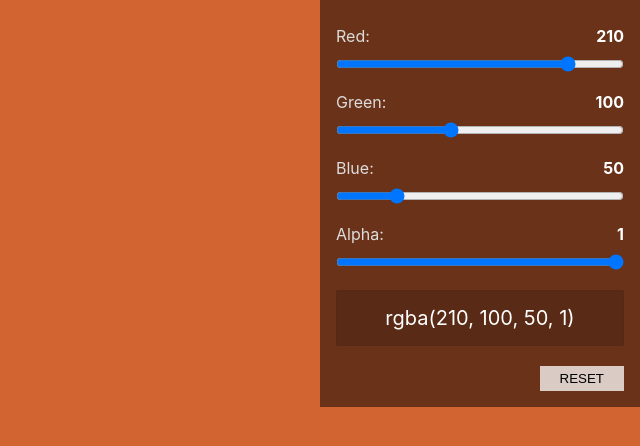
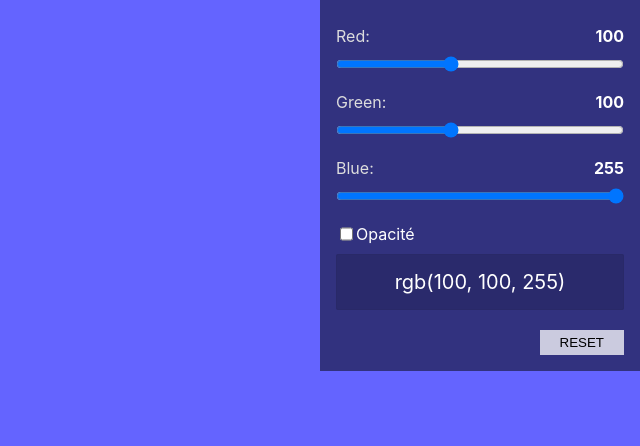
Before and after one commit to cedricbeau/rgba-playground, a plain HTML site: page index.html in a window 1280 px wide. Both pictures are taken after a click on the button "RESET". Shown: the whole page, without its empty margins (640-1280 px from the left). Drawn offline with Linux system fonts and the light colour scheme.

Commit message:
merged rgb and rgba selector

```diff
--- a/css/style.scss
+++ b/css/style.scss
@@ -81,3 +81,8 @@ body {
     }
   }
 }
+
+// Opacity container
+#opacitySelector {
+  display: none;
+}
--- a/index.html
+++ b/index.html
@@ -30,6 +30,10 @@
       <input type="range" class="selector_range" value="50" min="0" max="255" step="1" oninput="showValue(this.value)">
     </div>
     <div class="selector">
+      <input type="checkbox" name="opacity" id="checkOpacity" onclick="checkOpacity()">
+      <label for="checkOpacity">Opacité</label>
+    </div>
+    <div id="opacitySelector" class="selector">
       <span class="selector_label">Alpha:</span>
       <span class="selector_value"></span>
       <input type="range" class="selector_range" value="1" min="0" max="1" step="0.01" oninput="showValue(this.value)">
--- a/js/index.js
+++ b/js/index.js
@@ -1,4 +1,49 @@
-let rgbaDef = function (value1, value2, value3, value4, range1, range2, range3, range4,  result, txt) {
+// -----------------------------------------------------------------------
+// RGB FUNCTION
+// -----------------------------------------------------------------------
+
+function rgbDef(value1, value2, value3, range1, range2, range3, result, txt) {
+
+  value1.innerHTML = range1;
+  value2.innerHTML = range2;
+  value3.innerHTML = range3;
+
+  result.style.background = "rgb(" + range1 + ", " + range2 + ", " + range3 + ")";
+  txt.innerHTML = "rgb(" + range1 + ", " + range2 + ", " + range3 + ")";
+}
+
+function rgbDefFunc() {
+  let ranges = document.querySelectorAll(".selector_range")
+  let values = document.querySelectorAll(".selector_value")
+  let result = document.body
+  let txt = document.querySelector('.resultat')
+  rgbDef(values[0], values[1], values[2], ranges[0].value, ranges[1].value, ranges[2].value, result, txt)
+}
+
+function rgbReset(range1, range2, range3, value1, value2, value3, result, txt) {
+  range1.value = '100'
+  range2.value = '100'
+  range3.value = '255'
+  value1.innerHTML = '100'
+  value2.innerHTML = '100'
+  value3.innerHTML = '255'
+  result.style.background = "rgb(100, 100, 255)"
+  txt.innerHTML = "rgb(100, 100, 255)"
+}
+
+function rgbResetFunc() {
+  let ranges = document.querySelectorAll(".selector_range")
+  let values = document.querySelectorAll(".selector_value")
+  let result = document.body
+  let txt = document.querySelector('.resultat')
+  rgbReset(ranges[0],ranges[1],ranges[2],values[0],values[1],values[2],result,txt)
+}
+
+// -----------------------------------------------------------------------
+// RGBA FUNCTION
+// -----------------------------------------------------------------------
+
+function rgbaDef(value1, value2, value3, value4, range1, range2, range3, range4,  result, txt) {
 
   value1.innerHTML = range1;
   value2.innerHTML = range2;
@@ -10,7 +55,7 @@ let rgbaDef = function (value1, value2, value3, value4, range1, range2, range3,
 
 }
 
-let rgbaDefFunc = function () {
+function rgbaDefFunc() {
 
   let ranges = document.querySelectorAll(".selector_range")
   let values = document.querySelectorAll(".selector_value")
@@ -19,31 +64,23 @@ let rgbaDefFunc = function () {
   rgbaDef(values[0], values[1], values[2], values[3], ranges[0].value, ranges[1].value, ranges[2].value, ranges[3].value, result, txt)
 
 }
-rgbaDefFunc()
 
-function showValue(value) {
-  rgbaDefFunc()
-}
+function rgbaReset(range1, range2, range3, range4, value1, value2, value3, value4, result, txt) {
 
-// Reset
-// ---------------------------------------------------
-
-let rgbaReset = function(range1, range2, range3, range4, value1, value2, value3, value4, result, txt) {
-
-  range1.value = '210'
+  range1.value = '100'
   range2.value = '100'
-  range3.value = '50'
+  range3.value = '255'
   range4.value = '1'
-  value1.innerHTML = '210'
+  value1.innerHTML = '100'
   value2.innerHTML = '100'
-  value3.innerHTML = '50'
+  value3.innerHTML = '255'
   value4.innerHTML = '1'
-  result.style.background = "rgba(210, 100, 50, 1)"
-  txt.innerHTML = "rgba(210, 100, 50, 1)"
+  result.style.background = "rgba(100, 100, 255, 1)"
+  txt.innerHTML = "rgba(100, 100, 255, 1)"
 
 }
 
-let rgbaResetFunc = function() {
+function rgbaResetFunc() {
 
   let ranges = document.querySelectorAll(".selector_range")
   let values = document.querySelectorAll(".selector_value")
@@ -53,6 +90,42 @@ let rgbaResetFunc = function() {
 
 }
 
+// Display RGBA
+rgbaDefFunc()
+
+// Display RGB
+rgbDefFunc()
+
+// Check opacity
+function checkOpacity() {
+  // Get the checkbox
+  let checkBox = document.getElementById("checkOpacity")
+  // Get the opacity container
+  let opacitySelector = document.getElementById("opacitySelector")
+  // If the checkbox is checked
+  if (checkBox.checked == true) {
+    opacitySelector.style.display = "flex";
+    rgbaDefFunc()
+  } else {
+    opacitySelector.style.display = "none";
+    rgbDefFunc()
+  }
+}
+checkOpacity()
+
+// Display values
+function showValue(value) {
+  checkOpacity()
+}
+
+// Reset values
 function reset() {
-  rgbaResetFunc()
+  // Get the checkbox
+  let checkBox = document.getElementById("checkOpacity")
+  // If the checkbox is checked
+  if (checkBox.checked == true) {
+    rgbaResetFunc()
+  } else {
+    rgbResetFunc()
+  }
 }
```
Also changed, not shown: css/style.css, 1 other file.
